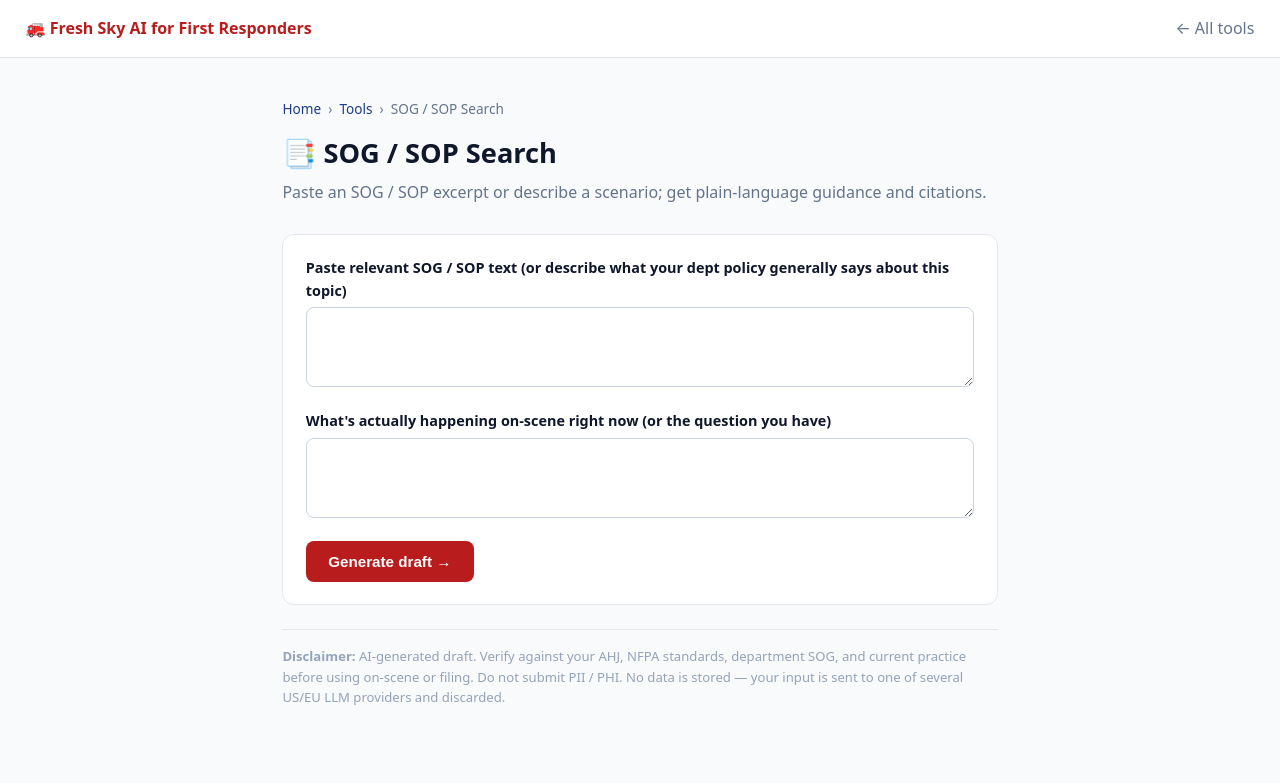
After one commit to justfreshsky-jpg/FirstResponderHub, a Flask app: page /tools/sog-search in a window 1280 px wide. The commit adds this page. Shown: the top 783 px of the page. Run offline with Flask 3, Linux system fonts and the light colour scheme.

Commit message:
tools: ship 5 roadmap MVPs at /tools/<slug>
Roadmap items previously listed as 'Roadmap' on the home page are now
live, functional MVPs:

  /tools/training-tracker  — NFPA-aligned 6–12 month training plan
  /tools/pre-incident      — NFPA-1620 pre-incident-plan draft
  /tools/sog-search        — paste SOG + scenario, get plain-English read
  /tools/apparatus-check   — printable check sheet for any rig type
  /tools/recruitment       — 90-day recruiter playbook for vol/part-paid

Architecture: one tools_data.py with TOOLS dict (slug → title, fields,
system_prompt). Two templates (tools_index.html, tools_run.html). LLM
fallback chain (Groq → Cerebras → Gemini → Mistral) — US/EU only,
matching the rest of the portfolio's HULEC-L stance. Each output ships
with a 'verify against AHJ + NFPA + dept SOG' disclaimer.

  * app.py — adds /tools, /tools/<slug>, LLM helpers, sitemap entries.
  * tools_data.py — 5 tool definitions.
  * templates/tools_index.html, templates/tools_run.html — shared UI.
  * templates/index.html — home pills flip Roadmap → Live; cards link
    through to the tool routes; new a.tool CSS rules consolidate the
    inline styles flagged by the linter.
  * requirements.txt — adds requests==2.32.3.

Stateless. No PII / PHI. Free for fire / EMS departments. Same LLM
provider chain Cloud Run secrets used by NFIRS Assistant — bind on
the Cloud Run service before traffic hits.

Co-Authored-By: Claude Opus 4.7 <noreply@anthropic.com>

```diff
--- a/app.py
+++ b/app.py
@@ -1,15 +1,23 @@
 """
-FirstResponderHub — minimal Flask app serving the static landing page.
+FirstResponderHub — Flask app serving the landing page + roadmap MVPs.
 
-Standalone (no freshsky_common dependency) so it stays light + isolated
-from consumer-portfolio churn. The whole app is one route serving an
-HTML template.
+Standalone (no freshsky_common dependency). Landing page is templated;
+the roadmap items (training tracker, pre-incident plan, SOG search,
+apparatus check, recruitment funnel) live at /tools/<slug> using a
+shared form template + LLM fallback chain (US/EU providers only).
 """
 import os
+import logging
 
-from flask import Response, Flask, jsonify, render_template
+import requests
+from flask import Response, Flask, jsonify, render_template, request
+
+from tools_data import TOOLS, get_tool, all_slugs
 
 app = Flask(__name__)
+
+logger = logging.getLogger(__name__)
+_HTTP_TIMEOUT = 35
 
 
 @app.after_request
@@ -87,10 +95,17 @@ def _robots():
 
 @app.route('/sitemap.xml')
 def _sitemap():
+    extras = ''.join(
+        f'  <url><loc>https://firstresponder.freshskyai.com/tools/{s}</loc>'
+        f'<changefreq>monthly</changefreq><priority>0.7</priority></url>\n'
+        for s in all_slugs()
+    )
     return Response(
         '<?xml version="1.0" encoding="UTF-8"?>\n'
         '<urlset xmlns="http://www.sitemaps.org/schemas/sitemap/0.9">\n'
         '  <url><loc>https://firstresponder.freshskyai.com/</loc><changefreq>weekly</changefreq><priority>1.0</priority></url>\n'
+        '  <url><loc>https://firstresponder.freshskyai.com/tools</loc><changefreq>monthly</changefreq><priority>0.8</priority></url>\n'
+        + extras +
         '</urlset>\n',
         mimetype='application/xml',
     )
@@ -106,5 +121,131 @@ def _terms():
     return Response(_TERMS_HTML, mimetype='text/html')
 
 
+# ─── LLM fallback chain (US/EU providers only) ──────────────────────────
+
+def _llm_groq(system, user):
+    key = os.environ.get('GROQ_KEY', '')
+    if not key:
+        return None
+    r = requests.post(
+        'https://api.groq.com/openai/v1/chat/completions',
+        headers={'Authorization': f'Bearer {key}'},
+        json={'model': os.environ.get('GROQ_MODEL', 'llama-3.3-70b-versatile'),
+              'messages': [{'role': 'system', 'content': system},
+                           {'role': 'user', 'content': user}],
+              'temperature': 0.3},
+        timeout=_HTTP_TIMEOUT)
+    r.raise_for_status()
+    return r.json()['choices'][0]['message']['content']
+
+
+def _llm_cerebras(system, user):
+    key = os.environ.get('CEREBRAS_KEY', '')
+    if not key:
+        return None
+    r = requests.post(
+        'https://api.cerebras.ai/v1/chat/completions',
+        headers={'Authorization': f'Bearer {key}'},
+        json={'model': os.environ.get('CEREBRAS_MODEL', 'llama-3.3-70b'),
+              'messages': [{'role': 'system', 'content': system},
+                           {'role': 'user', 'content': user}],
+              'temperature': 0.3},
+        timeout=_HTTP_TIMEOUT)
+    r.raise_for_status()
+    return r.json()['choices'][0]['message']['content']
+
+
+def _llm_gemini(system, user):
+    key = os.environ.get('GEMINI_KEY', '')
+    if not key:
+        return None
+    r = requests.post(
+        f'https://generativelanguage.googleapis.com/v1beta/models/'
+        f'gemini-2.5-flash:generateContent?key={key}',
+        headers={'Content-Type': 'application/json'},
+        json={'system_instruction': {'parts': [{'text': system}]},
+              'contents': [{'role': 'user', 'parts': [{'text': user}]}],
+              'generationConfig': {'temperature': 0.3}},
+        timeout=_HTTP_TIMEOUT)
+    r.raise_for_status()
+    return r.json()['candidates'][0]['content']['parts'][0]['text']
+
+
+def _llm_mistral(system, user):
+    key = os.environ.get('MISTRAL_KEY', '')
+    if not key:
+        return None
+    r = requests.post(
+        'https://api.mistral.ai/v1/chat/completions',
+        headers={'Authorization': f'Bearer {key}'},
+        json={'model': os.environ.get('MISTRAL_MODEL', 'mistral-small-latest'),
+              'messages': [{'role': 'system', 'content': system},
+                           {'role': 'user', 'content': user}],
+              'temperature': 0.3},
+        timeout=_HTTP_TIMEOUT)
+    r.raise_for_status()
+    return r.json()['choices'][0]['message']['content']
+
+
+_PROVIDERS = [
+    ('groq', _llm_groq),
+    ('cerebras', _llm_cerebras),
+    ('gemini', _llm_gemini),
+    ('mistral', _llm_mistral),
+]
+
+
+def _llm(system: str, user: str) -> str:
+    last_err = None
+    for name, fn in _PROVIDERS:
+        try:
+            out = fn(system, user)
+            if out:
+                return out.strip()
+        except Exception as e:
+            last_err = e
+            logger.warning('Provider %s failed: %s', name, e)
+    raise RuntimeError(f'All providers failed: {last_err}')
+
+
+# ─── /tools index + per-tool routes ─────────────────────────────────────
+
+@app.route('/tools')
+def _tools_index():
+    return render_template('tools_index.html', slugs=all_slugs(), tools=TOOLS)
+
+
+@app.route('/tools/<slug>', methods=['GET', 'POST'])
+def _tools_run(slug):
+    tool = get_tool(slug)
+    if not tool:
+        return Response('Tool not found', status=404, mimetype='text/plain')
+
+    result = None
+    error = None
+    submitted = {}
+    if request.method == 'POST':
+        # Collect form data (only declared fields)
+        for field_key, _label, _kind in tool['fields']:
+            submitted[field_key] = (request.form.get(field_key) or '').strip()[:4000]
+        # Reject empty submissions to save LLM call
+        if not any(v for v in submitted.values()):
+            error = 'Please fill in at least one field.'
+        else:
+            user_msg = '\n\n'.join(f'{k}:\n{v}' for k, v in submitted.items() if v)
+            try:
+                result = _llm(tool['system_prompt'], user_msg)
+            except Exception as e:
+                logger.exception('LLM error for %s', slug)
+                error = ('All AI providers are currently unreachable. '
+                         f'Please try again in a minute. ({type(e).__name__})')
+
+    return render_template(
+        'tools_run.html',
+        slug=slug, tool=tool, submitted=submitted,
+        result=result, error=error,
+    )
+
+
 if __name__ == '__main__':
     app.run(host='0.0.0.0', port=int(os.environ.get('PORT', 8080)))
--- a/requirements.txt
+++ b/requirements.txt
@@ -1,2 +1,3 @@
 flask==3.1.1
 gunicorn==23.0.0
+requests==2.32.3
--- /dev/null
+++ b/templates/tools_run.html
@@ -0,0 +1,75 @@
+<!DOCTYPE html>
+<html lang="en">
+<head>
+<meta charset="UTF-8">
+<title>{{ tool.title }} — Fresh Sky AI for First Responders</title>
+<meta name="description" content="{{ tool.tagline }}">
+<meta name="viewport" content="width=device-width,initial-scale=1">
+<link rel="canonical" href="https://firstresponder.freshskyai.com/tools/{{ slug }}">
+<style>
+*,*::before,*::after{box-sizing:border-box}
+body{margin:0;font-family:system-ui,-apple-system,Segoe UI,Roboto,sans-serif;color:#0f172a;background:#f8fafc;line-height:1.55}
+nav{display:flex;align-items:center;justify-content:space-between;padding:1rem 1.6rem;background:#fff;border-bottom:1px solid #e5e7eb}
+nav a{color:#b91c1c;text-decoration:none;font-weight:600}
+main{max-width:760px;margin:0 auto;padding:2.5rem 1.4rem 4rem}
+.crumb{color:#64748b;font-size:.85rem;margin:0 0 .8rem}
+.crumb a{color:#1e3a8a;text-decoration:none}
+h1{font-size:1.7rem;margin:0 0 .4rem;font-weight:800}
+.tag{color:#64748b;margin:0 0 1.8rem}
+form{background:#fff;border:1px solid #e5e7eb;border-radius:12px;padding:1.4rem;margin-bottom:1.4rem}
+label{display:block;font-weight:600;font-size:.9rem;margin:0 0 .35rem}
+.help{color:#94a3b8;font-size:.78rem;margin:0 0 .35rem}
+input[type=text],textarea{width:100%;padding:.6rem .8rem;border:1px solid #cbd5e1;border-radius:8px;font-family:inherit;font-size:.95rem;line-height:1.45}
+textarea{min-height:80px;resize:vertical}
+.field{margin-bottom:1rem}
+button{background:#b91c1c;color:#fff;border:none;padding:.75rem 1.4rem;border-radius:8px;font-weight:700;font-size:.95rem;cursor:pointer}
+button:hover{background:#991b1b}
+.error{background:#fee2e2;color:#7f1d1d;padding:.8rem 1rem;border-radius:8px;margin:1rem 0;font-size:.92rem;border:1px solid #fecaca}
+.result{background:#fff;border:1px solid #e5e7eb;border-radius:12px;padding:1.4rem 1.6rem;white-space:pre-wrap;font-family:ui-monospace,Menlo,Consolas,monospace;font-size:.92rem;line-height:1.7;color:#0f172a}
+.disclaimer{color:#94a3b8;font-size:.82rem;margin-top:1.5rem;padding-top:1rem;border-top:1px solid #e5e7eb}
+</style>
+</head>
+<body>
+
+<nav>
+  <a href="/">🚒 Fresh Sky AI for First Responders</a>
+  <a href="/tools" style="color:#64748b;font-weight:400">← All tools</a>
+</nav>
+
+<main>
+  <p class="crumb"><a href="/">Home</a> &nbsp;›&nbsp; <a href="/tools">Tools</a> &nbsp;›&nbsp; {{ tool.title }}</p>
+  <h1>{{ tool.icon }} {{ tool.title }}</h1>
+  <p class="tag">{{ tool.tagline }}</p>
+
+  <form method="POST" action="/tools/{{ slug }}" autocomplete="off">
+    {% for key, label, kind in tool.fields %}
+      <div class="field">
+        <label for="f-{{ key }}">{{ label }}</label>
+        {% if kind == 'input' %}
+          <input id="f-{{ key }}" type="text" name="{{ key }}" value="{{ submitted.get(key, '') }}" maxlength="500">
+        {% else %}
+          <textarea id="f-{{ key }}" name="{{ key }}" maxlength="4000">{{ submitted.get(key, '') }}</textarea>
+        {% endif %}
+      </div>
+    {% endfor %}
+    <button type="submit">Generate draft →</button>
+  </form>
+
+  {% if error %}
+    <div class="error">{{ error }}</div>
+  {% endif %}
+
+  {% if result %}
+    <h2 style="font-size:1.1rem;margin:1.5rem 0 .8rem">Draft</h2>
+    <div class="result">{{ result }}</div>
+  {% endif %}
+
+  <p class="disclaimer">
+    <strong>Disclaimer:</strong> AI-generated draft. Verify against your AHJ, NFPA standards,
+    department SOG, and current practice before using on-scene or filing. Do not submit
+    PII / PHI. No data is stored — your input is sent to one of several US/EU LLM
+    providers and discarded.
+  </p>
+</main>
+
+</body></html>
```
Also changed, not shown: templates/index.html (+27 -25 lines), templates/tools_index.html (added, +53 -0 lines), tools_data.py (added, +160 -0 lines).
